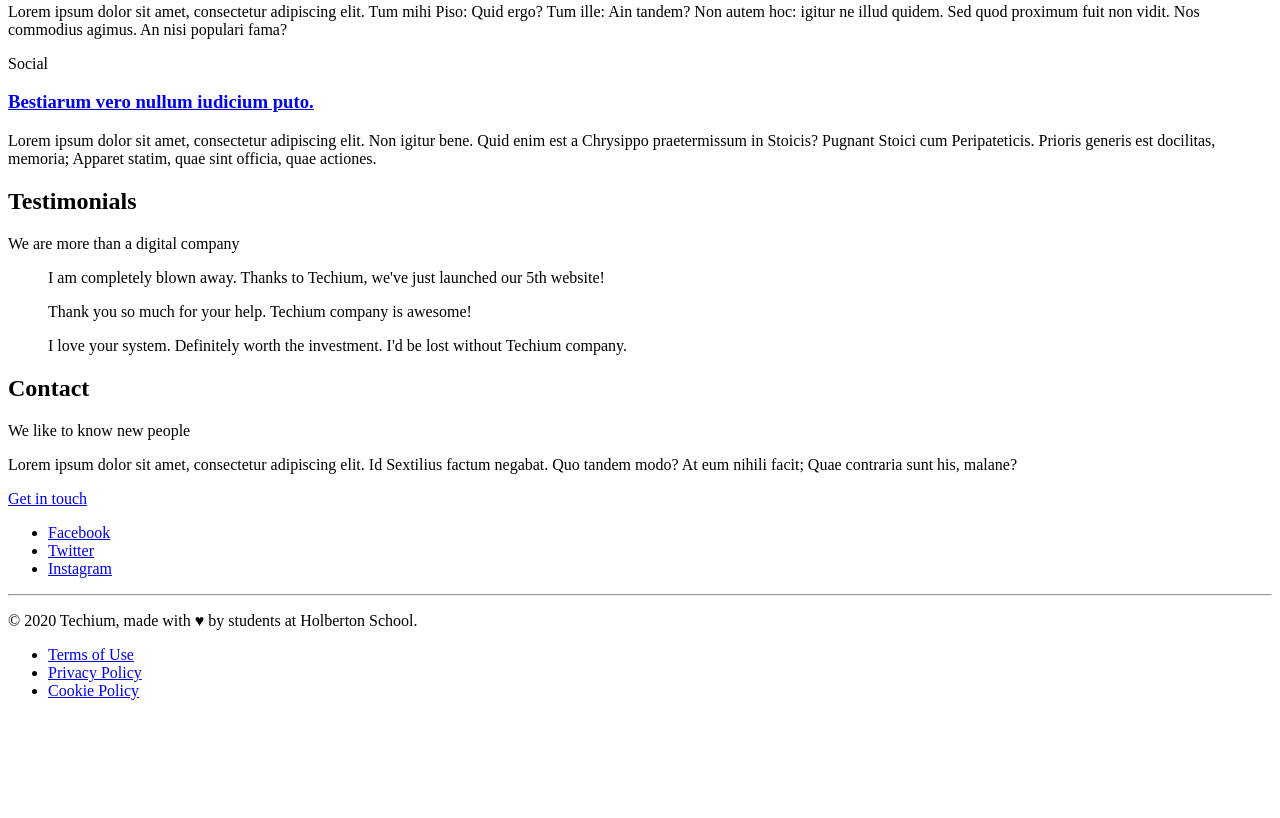
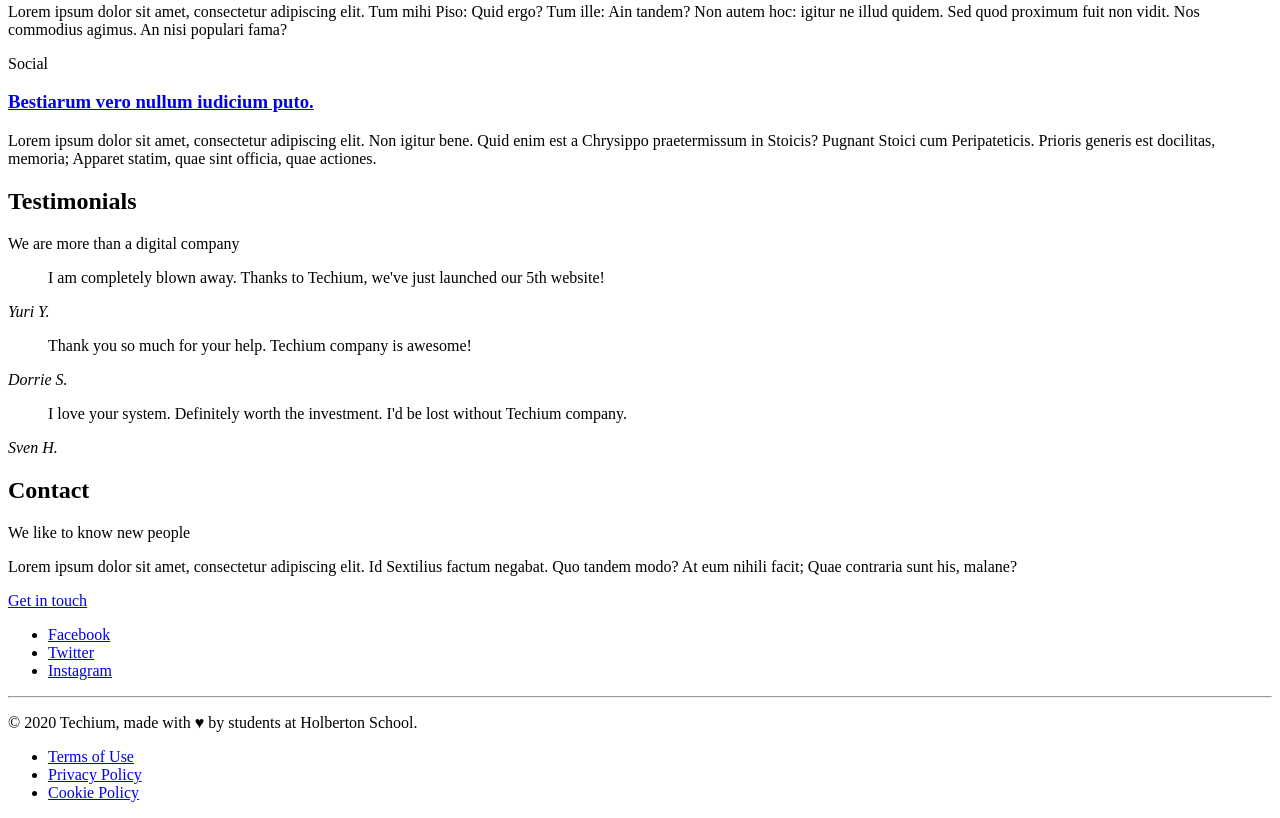
Before and after one commit to GG-Muniz/holbertonschool-web_front_end, a plain HTML site: page html_advanced/29-index.html in a window 1280 px wide. Shown: the part 1507-2325 px from the top of the page. Before the commit the page ends 2223 px from the top, so only its background shows below. Drawn offline with Linux system fonts and the light colour scheme.

Commit message:
Correcting file output order.

```diff
--- a/html_advanced/29-index.html
+++ b/html_advanced/29-index.html
@@ -128,9 +128,9 @@
 <p>We are more than a digital company</p>
 </header>
 <div>
-<article><blockquote cite="Yuri Y.">I am completely blown away. Thanks to Techium, we've just launched our 5th website!</blockquote></article>
-<article><blockquote cite="Dorrie S.">Thank you so much for your help. Techium company is awesome!</blockquote></article>
-<article><blockquote cite="Sven H.">I love your system. Definitely worth the investment. I'd be lost without Techium company.</blockquote></article>
+<article><blockquote>I am completely blown away. Thanks to Techium, we've just launched our 5th website!</blockquote><cite>Yuri Y.</cite></article>
+<article><blockquote>Thank you so much for your help. Techium company is awesome!</blockquote><cite>Dorrie S.</cite></article>
+<article><blockquote>I love your system. Definitely worth the investment. I'd be lost without Techium company.</blockquote><cite>Sven H.</cite></article>
 </div>
 </div>
 </section>
```
